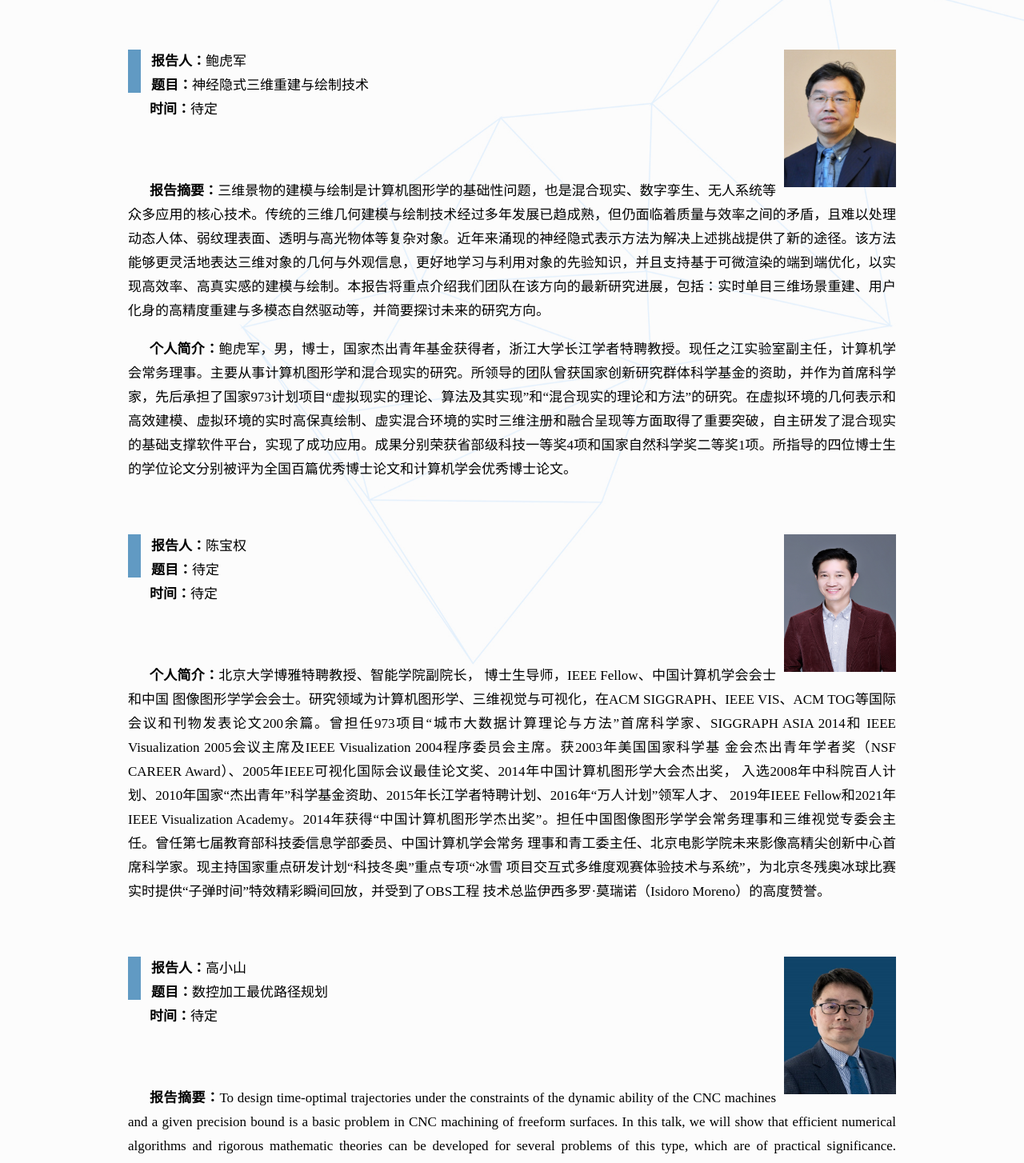
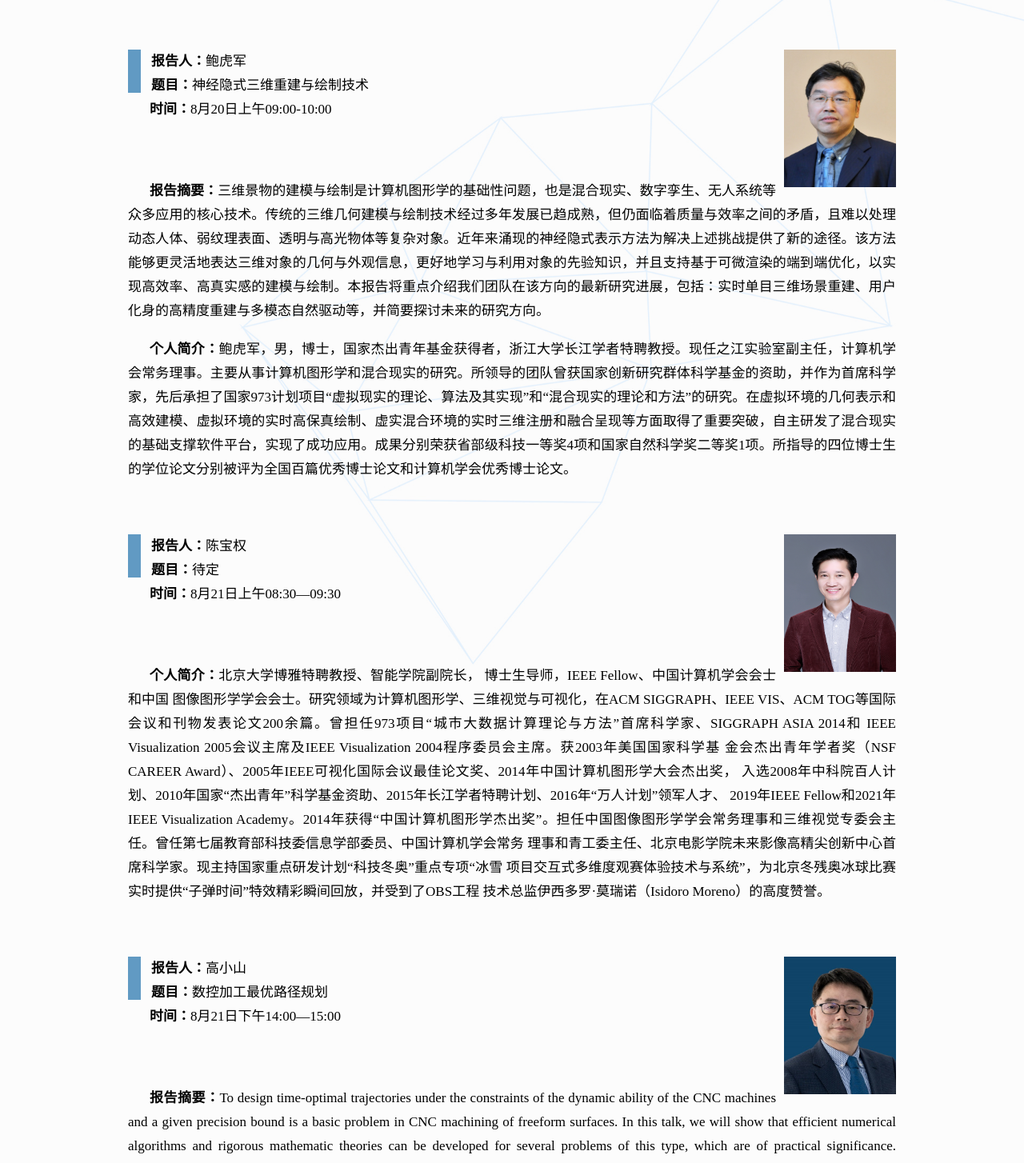
Before and after one commit to Cluir/gdc_website, a Vue app: page /#/ty in a window 1280 px wide. Shown: the part 580-2034 px from the top of the page at 80% size. Built offline with nearby package versions, Linux system fonts and the light colour scheme.

Commit message:
'更新了特邀报告时间'

```diff
--- a/src/components/heads/ty.vue
+++ b/src/components/heads/ty.vue
@@ -17,7 +17,7 @@
 </p>
               <p><strong>题目：</strong>神经隐式三维重建与绘制技术
 </p>
-              <p style="text-indent: 27px;"><strong>时间：</strong>待定</p>
+              <p style="text-indent: 27px;"><strong>时间：</strong>8月20日上午09:00-10:00</p>
             <br><br><br><br>
               <p class="intro2_intro" style="text-indent: 27px;"><strong>报告摘要：</strong>三维景物的建模与绘制是计算机图形学的基础性问题，也是混合现实、数字孪生、无人系统等众多应用的核心技术。传统的三维几何建模与绘制技术经过多年发展已趋成熟，但仍面临着质量与效率之间的矛盾，且难以处理动态人体、弱纹理表面、透明与高光物体等复杂对象。近年来涌现的神经隐式表示方法为解决上述挑战提供了新的途径。该方法能够更灵活地表达三维对象的几何与外观信息，更好地学习与利用对象的先验知识，并且支持基于可微渲染的端到端优化，以实现高效率、高真实感的建模与绘制。本报告将重点介绍我们团队在该方向的最新研究进展，包括：实时单目三维场景重建、用户化身的高精度重建与多模态自然驱动等，并简要探讨未来的研究方向。
 
@@ -38,7 +38,7 @@
               <img src="../../assets/ty/cbq.png" onclick='window.open("http://cfcs.pku.edu.cn/baoquan/")' title="查看主页"/>
               <p><strong>报告人：</strong>陈宝权</p>
               <p><strong>题目：</strong>待定</p>
-              <p style="text-indent: 27px;"><strong>时间：</strong>待定</p>
+              <p style="text-indent: 27px;"><strong>时间：</strong>8月21日上午08:30—09:30</p>
             <br><br><br><br>
               <p class="intro2_intro" style="text-indent: 27px;"><strong>个人简介：</strong>北京大学博雅特聘教授、智能学院副院长， 博士生导师，IEEE Fellow、中国计算机学会会士和中国 图像图形学学会会士。研究领域为计算机图形学、三维视觉与可视化，在ACM SIGGRAPH、IEEE VIS、ACM TOG等国际 会议和刊物发表论文200余篇。曾担任973项目“城市大数据计算理论与方法”首席科学家、SIGGRAPH ASIA 2014和 IEEE Visualization 2005会议主席及IEEE Visualization 2004程序委员会主席。获2003年美国国家科学基 金会杰出青年学者奖（NSF CAREER Award）、2005年IEEE可视化国际会议最佳论文奖、2014年中国计算机图形学大会杰出奖， 入选2008年中科院百人计划、2010年国家“杰出青年”科学基金资助、2015年长江学者特聘计划、2016年“万人计划”领军人才、 2019年IEEE Fellow和2021年IEEE Visualization Academy。2014年获得“中国计算机图形学杰出奖”。担任中国图像图形学学会常务理事和三维视觉专委会主任。曾任第七届教育部科技委信息学部委员、中国计算机学会常务 理事和青工委主任、北京电影学院未来影像高精尖创新中心首席科学家。现主持国家重点研发计划“科技冬奥”重点专项“冰雪 项目交互式多维度观赛体验技术与系统”，为北京冬残奥冰球比赛实时提供“子弹时间”特效精彩瞬间回放，并受到了OBS工程 技术总监伊西多罗·莫瑞诺（Isidoro Moreno）的高度赞誉。
 </p>
@@ -55,7 +55,7 @@
               <p><strong>报告人：</strong>高小山</p>
               <p><strong>题目：</strong>数控加工最优路径规划
               </p>
-              <p style="text-indent: 27px;"><strong>时间：</strong>待定</p>
+              <p style="text-indent: 27px;"><strong>时间：</strong>8月21日下午14:00—15:00</p>
             <br><br><br><br>
               <p class="intro2_intro" style="text-indent: 27px;"><strong>报告摘要：</strong>To design time-optimal trajectories under the constraints of the dynamic ability of the CNC machines and a given precision bound is a basic problem in CNC machining of freeform surfaces. In this talk, we will show that efficient numerical algorithms and rigorous mathematic theories can be developed for several problems of this type, which are of practical significance. Precisely, we give polynomial-time algorithms for the problem of time-optimal trajectory planning along micro-line tool-paths and spline tool-paths under a wide range of kinematic constraints, tracking error constraints, and dynamic constraints. The concept of time-spline is introduced as a key tool to solve these problems.
 </p>
```
